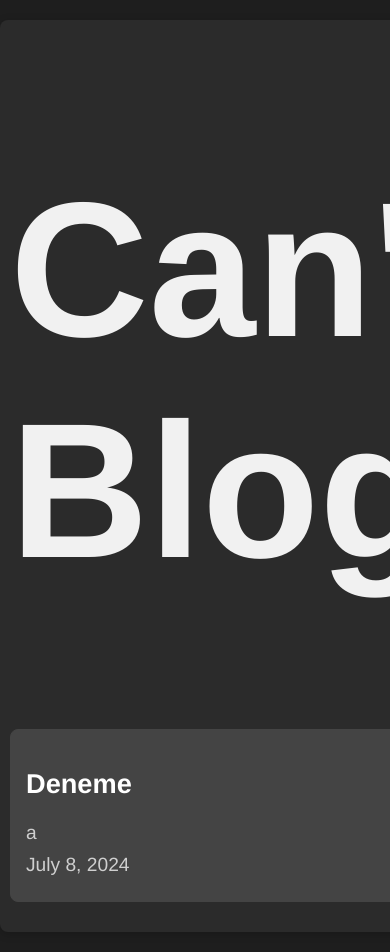
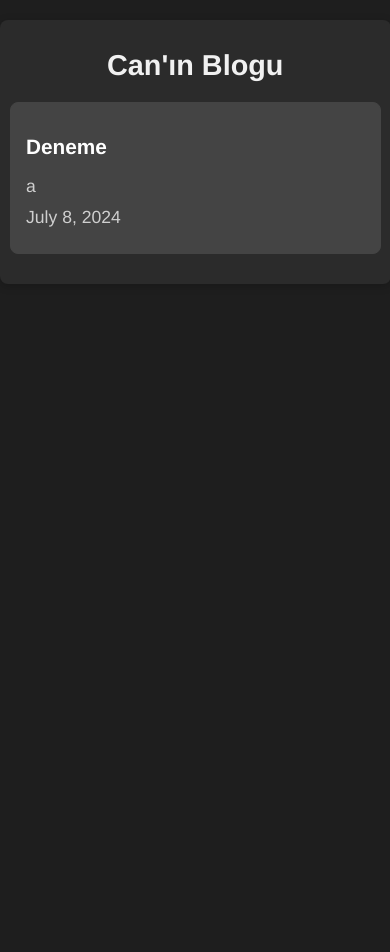
Before and after one commit to cankocman/django-blog, a Django app: page /blog/ in a window 390 px wide; the page is wider, and only the part inside the window is pictured. After the commit the page ends 284 px from the top of that part, so only its background shows below. Run offline with Django 5.2, Linux system fonts and the light colour scheme; data comes from the database, SQL or seed files in the repository.

Commit message:
url change

```diff
--- a/blog/templates/blog/blog_list.html
+++ b/blog/templates/blog/blog_list.html
@@ -2,6 +2,7 @@
 <html lang="tr-tr">
 <head>
     <title>Blog</title>
+    <meta name="viewport" content="width=device-width, initial-scale=1.0">
     <style>
         body {
             background-color: #1e1e1e;
@@ -22,6 +23,7 @@
         h1 {
             text-align: center;
             color: #f1f1f1;
+            font-size: 2em;
         }
         .post {
             border: 1px solid #444;
@@ -36,6 +38,7 @@
         }
         .post h2 {
             color: #fff;
+            font-size: 1.5em;
         }
         .post h2 a:hover {
             text-decoration: underline;
@@ -43,13 +46,14 @@
         .post p {
             margin: 10px 0;
             color: #cfcfcf;
+            font-size: 1.2em;
         }
         a {
             text-decoration: none;
         }
         @media (max-width: 768px) {
             .container {
-                width: 95%;
+                width: 90%;
                 padding: 10px;
             }
             .post {
@@ -59,25 +63,25 @@
                 font-size: 1.8em;
             }
             .post h2 {
-                font-size: 1.5em;
+                font-size: 1.3em;
             }
             .post p {
                 font-size: 1.1em;
             }
         }
-        @media (max-width: 680px) {
+        @media (max-width: 480px) {
             .container {
-                width: 100%;
+                width: 95%;
                 padding: 10px;
             }
             h1 {
-                font-size: 12em;
+                font-size: 1.8em;
             }
             .post h2 {
-                font-size: 1.7em;
+                font-size: 1.3em;
             }
             .post p {
-                font-size: 1.2em;
+                font-size: 1.1em;
             }
         }
     </style>
```
